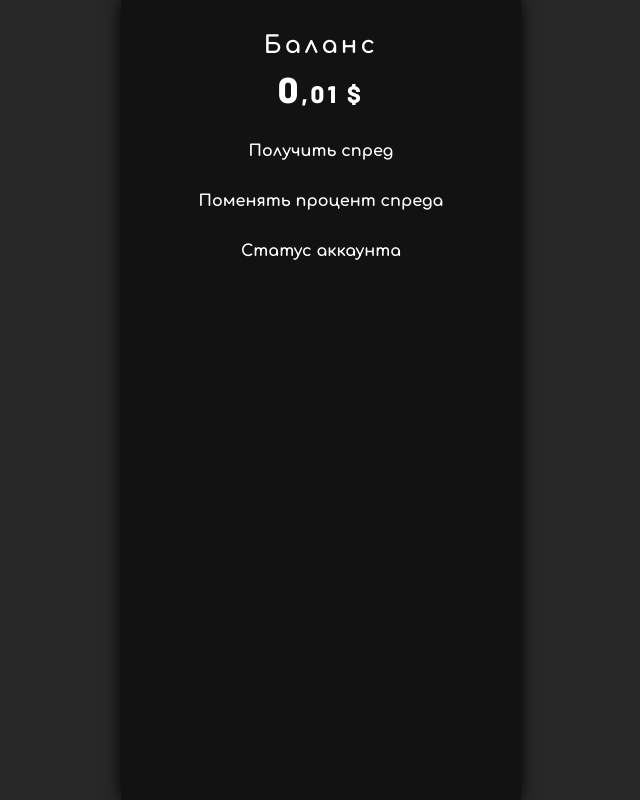
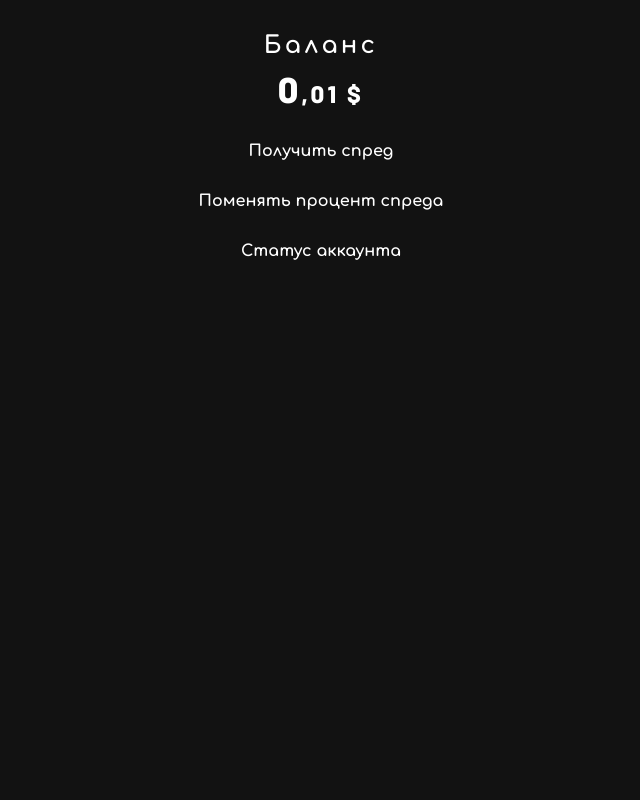
Before and after one commit to XPasy/spreadable, a plain HTML site: page index.html in a window 1280 px wide. Shown: the whole page, without its empty margins (319-959 px from the left). Drawn offline with Linux system fonts and the light colour scheme.

Commit message:
Add files via upload

```diff
--- a/style.css
+++ b/style.css
@@ -12,7 +12,7 @@ body{
 }
 
 .wrapper{
-    width: 50vmin;
+    width: 100%;
     height: 100vh;
     background-color: #121212;
     box-shadow: 0vmin 0vmin 2vmin #000;
```
